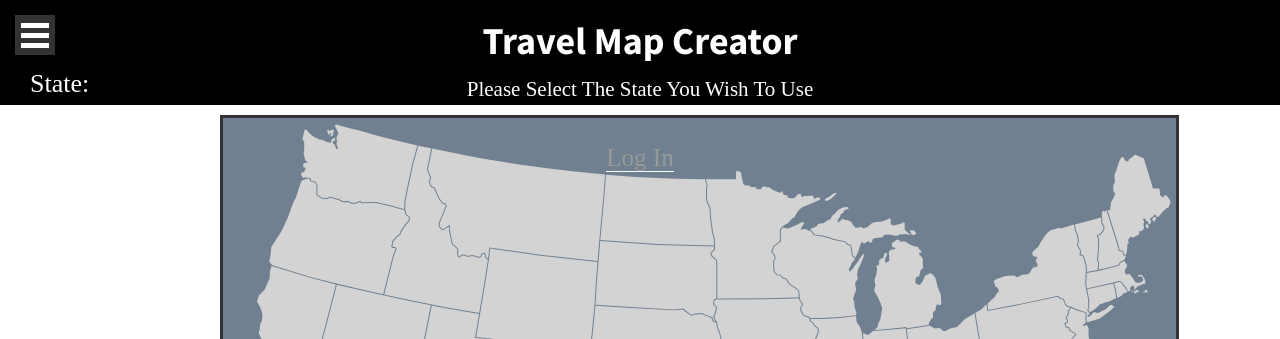
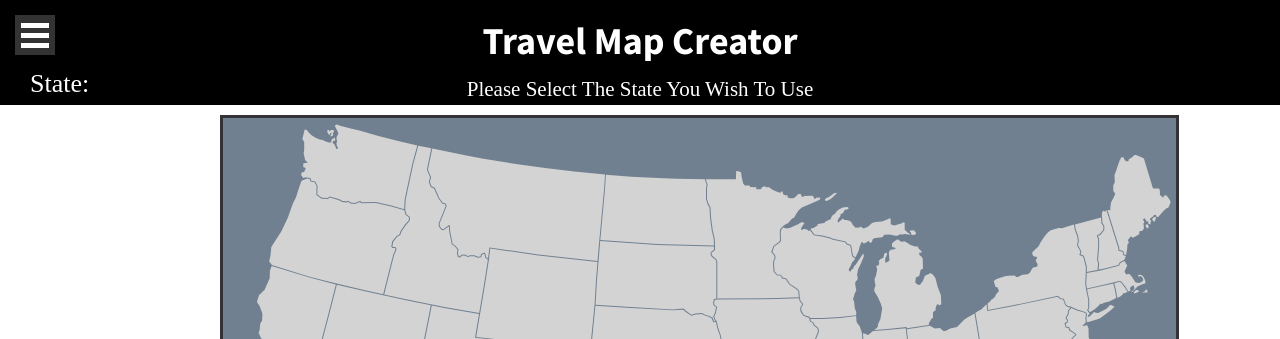
Before and after one commit to EJBlog/TravelMap, a Jekyll site: the page build/index.html, which Jekyll copies as it is, in a window 1280 px wide. Shown: the top 339 px of the page. Built offline with Jekyll 4.4.1, drawn with Linux system fonts in a browser that asks for light colours; nearby versions of some CDN libraries; some web fonts are replaced.

Commit message:
Update index.html
removing dumb login link

```diff
--- a/build/index.html
+++ b/build/index.html
@@ -66,7 +66,7 @@
       	<div class="title">
       		<h1>Travel Map Creator</h1>
       		<p>Please Select The State You Wish To Use</p>
-					<a href="loggin.html" target="_blank">Log In</a>
+
       	</div>
 
 
```
